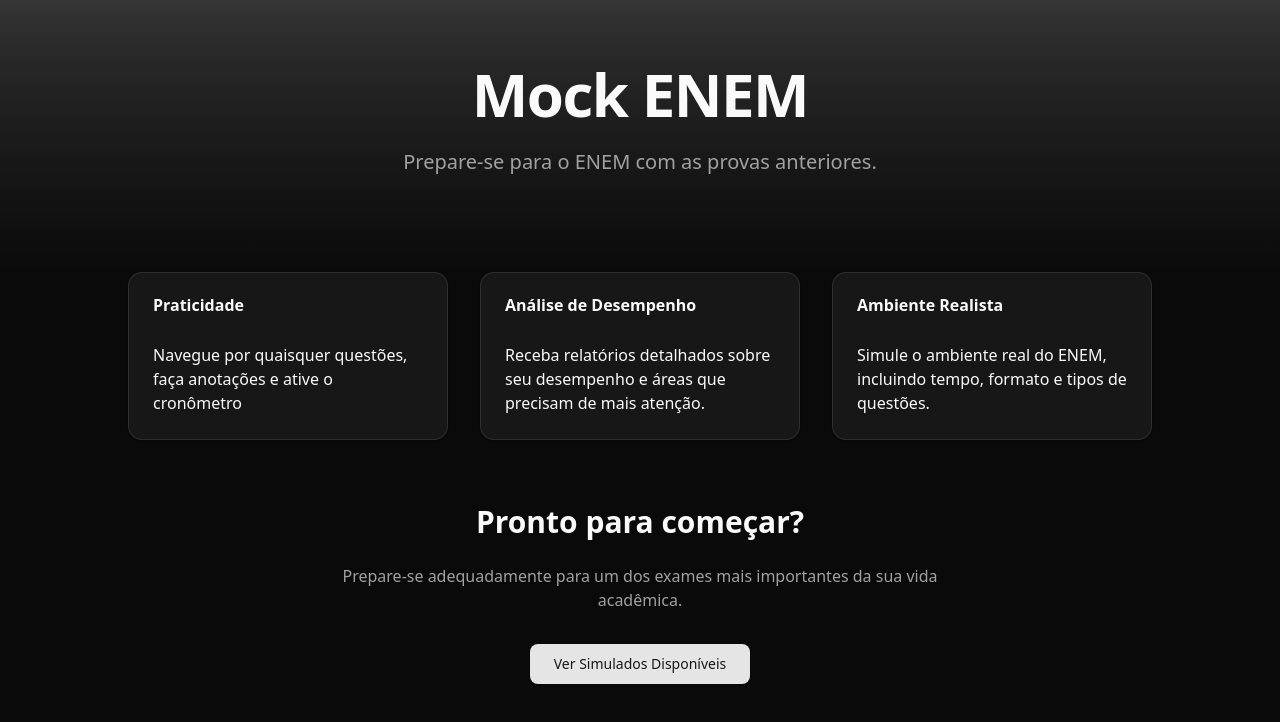
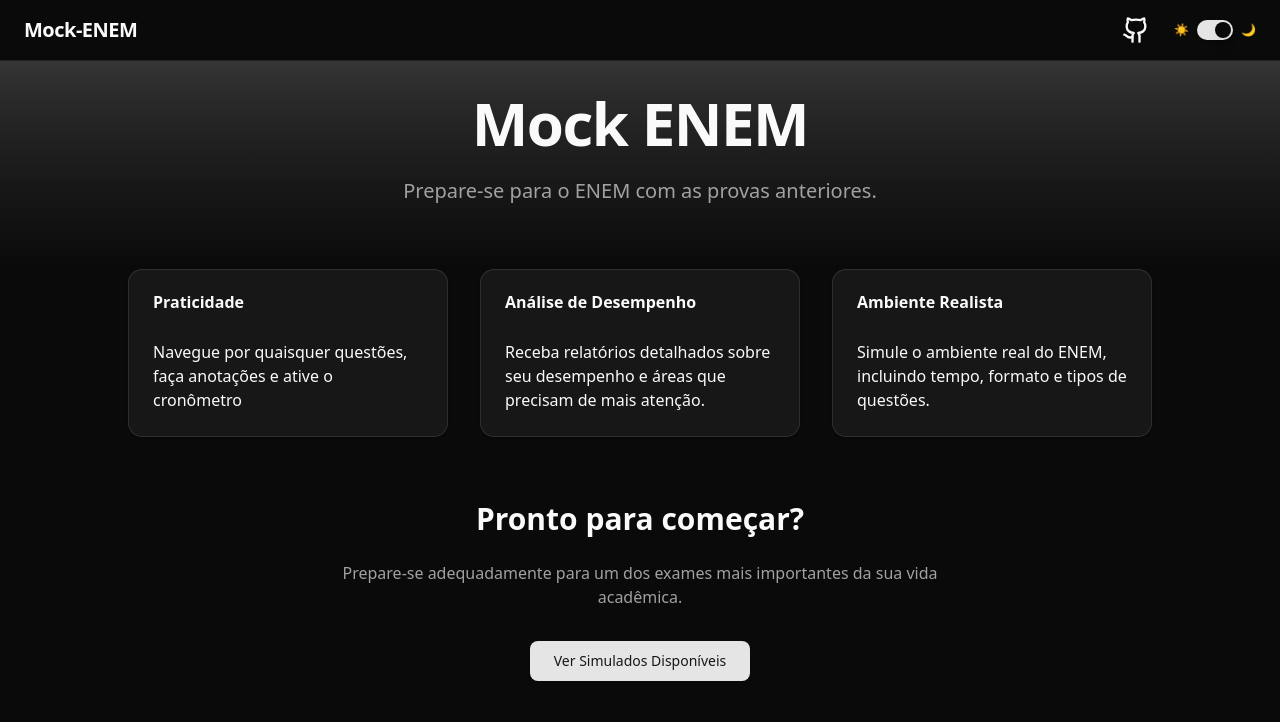
Before and after one commit to ShinjiBruno/mock-enem, a Next.js app: page / in a window 1280 px wide. Shown: the top 722 px of the page. Built offline with nearby package versions, Linux system fonts and the light colour scheme.

Commit message:
feat: header implementado

```diff
--- a/src/app/features/ExamYearsPage.jsx
+++ b/src/app/features/ExamYearsPage.jsx
@@ -1,4 +1,5 @@
 import ExamYearsClient from "@/app/features/ExamYearsClient";
+import SimpleHeader from "./Header";
 
 export default async function ExamYearsPage() {
   const res = await fetch("https://api.enem.dev/v1/exams", {
@@ -6,5 +7,10 @@
   });
   const availableTests = await res.json();
 
-  return <ExamYearsClient availableTests={availableTests} />;
+  return (
+    <div>
+      <SimpleHeader />
+      <ExamYearsClient availableTests={availableTests} />
+    </div>
+  );
 }
--- /dev/null
+++ b/src/app/features/Header.jsx
@@ -0,0 +1,51 @@
+"use client";
+import Link from "next/link";
+import { Switch } from "@/components/ui/switch";
+import { useTheme } from "next-themes";
+import { Github } from "lucide-react";
+
+export default function SimpleHeader() {
+  const { theme, setTheme } = useTheme();
+
+  return (
+    <header className="w-full flex items-center justify-between px-6 py-4 bg-background border-b">
+      {/* Mock-ENEM à esquerda, clicável para mainPage */}
+      <Link
+        href="/"
+        className="text-lg font-bold tracking-tight sm:text-xl md:text-xl"
+      >
+        Mock-ENEM
+      </Link>
+      {/* GitHub + Switch à direita */}
+      <div className="flex items-center gap-6">
+        <Link
+          href="https://github.com/ShinjiBruno/mock-enem"
+          target="_blank"
+          rel="noopener noreferrer"
+          className="flex items-center gap-2"
+          aria-label="GitHub"
+        >
+          <svg
+            width="28"
+            height="28"
+            fill="currentColor"
+            viewBox="0 0 24 24"
+            className="text-foreground"
+          >
+            <Github />
+          </svg>
+          <span className="sr-only">GitHub</span>
+        </Link>
+        <div className="flex items-center gap-2">
+          <span className="text-xs text-muted-foreground">☀️</span>
+          <Switch
+            checked={theme === "dark"}
+            onCheckedChange={(checked) => setTheme(checked ? "dark" : "light")}
+            aria-label="Alternar tema"
+          />
+          <span className="text-xs text-muted-foreground">🌙</span>
+        </div>
+      </div>
+    </header>
+  );
+}
--- a/src/app/mainPage.js
+++ b/src/app/mainPage.js
@@ -2,11 +2,13 @@
 import Link from "next/link";
 import { Button } from "@/components/ui/button";
 import { Card, CardContent, CardHeader, CardTitle } from "@/components/ui/card";
+import SimpleHeader from "./features/Header";
 
 export default function MainPage() {
   return (
     <div className="flex flex-col min-h-screen">
-      <header className="bg-gradient-to-b from-primary/20 to-background py-16 px-4">
+      <SimpleHeader />
+      <header className="bg-gradient-to-b from-primary/20 to-background py-8 px-4">
         <div className="container mx-auto max-w-5xl text-center">
           <h1 className="text-4xl font-bold tracking-tight sm:text-5xl md:text-6xl mb-6">
             Mock ENEM
```
